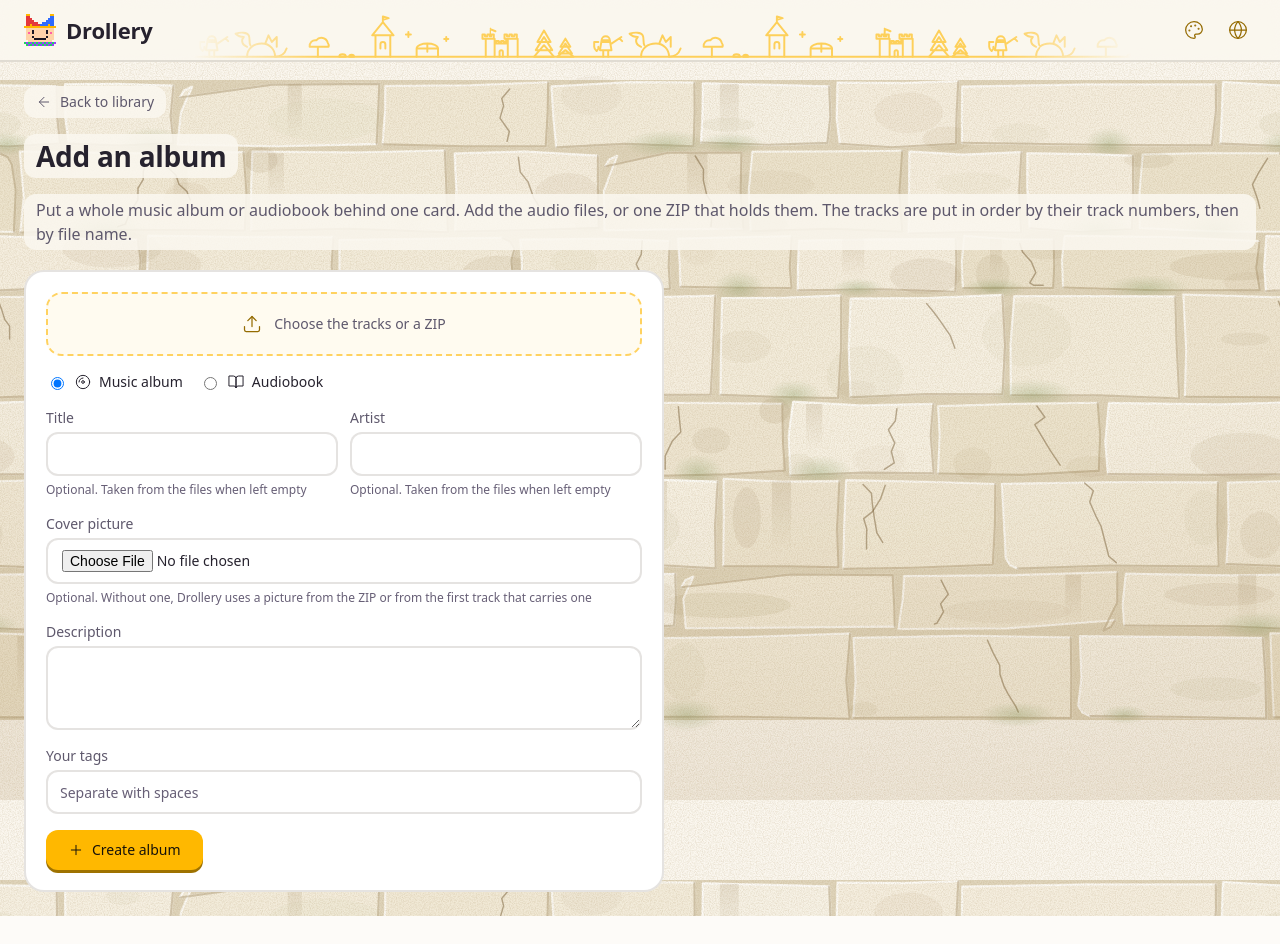
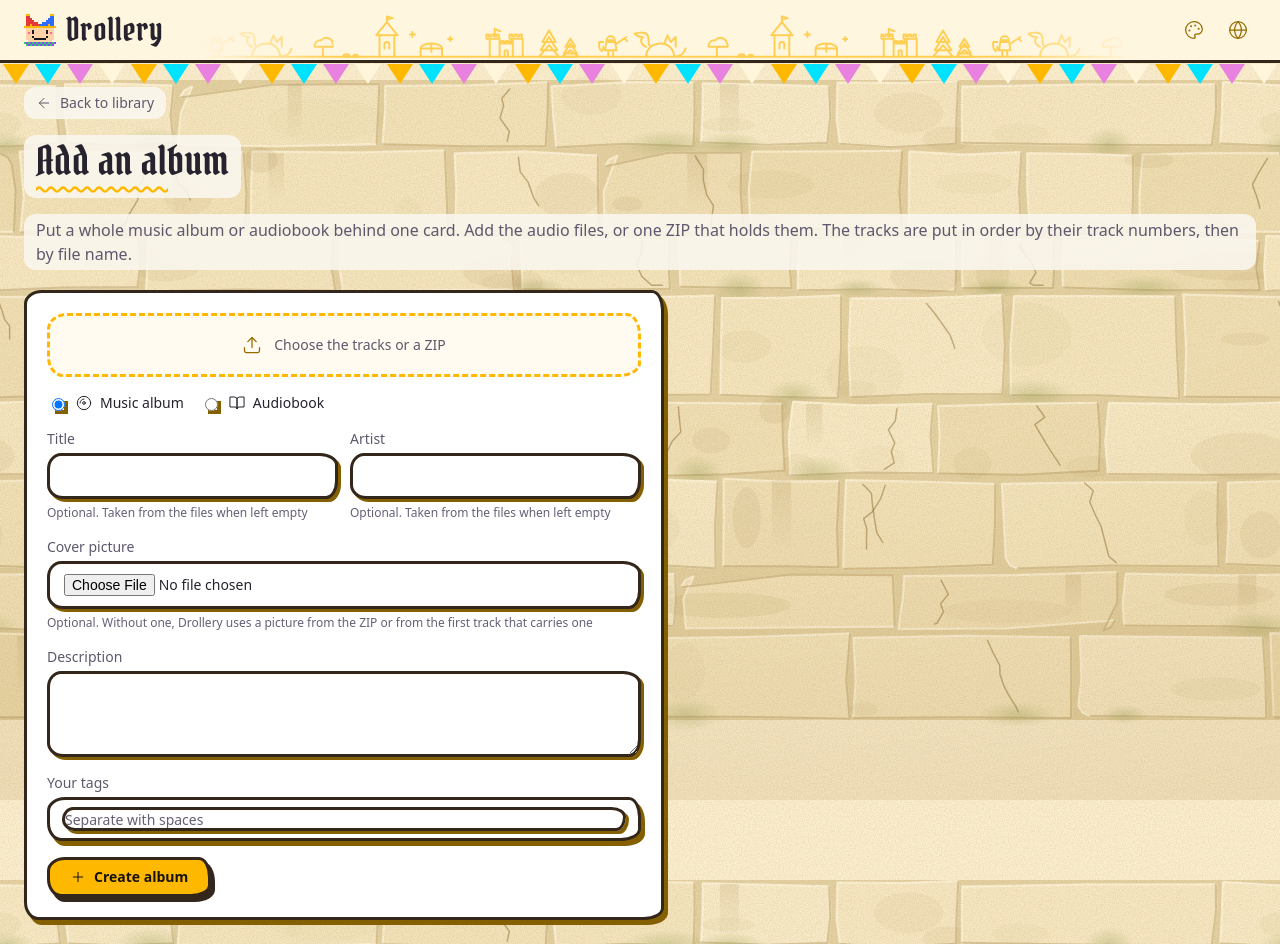
Before and after one commit to ScriptKnight-de/Drollery, a FastAPI app: template src/drollery/templates/album_new.html in a window 1280 px wide. Before the commit the page ends 916 px from the top, so only its background shows below. Run offline with FastAPI, Linux system fonts and the light colour scheme; the template is opened without the code that fills it, so the values that code supplies are empty; data comes from the database, SQL or seed files in the repository; some libraries are stand-ins or nearby versions.

Commit message:
feat: a more distinctive Playful style (bunting, taped-up cards, blackletter, hard coloured shadows, wobble)
Co-Authored-By: Claude Sonnet 5.5 <noreply@anthropic.com>

```diff
--- /dev/null
+++ b/src/drollery/static/style-playful.css
@@ -0,0 +1,105 @@
+/* The "Playful" style (the default, so no data-style attribute): a medieval fair. Bunting hangs from the header, cards are taped
+   to the wall like snapshots and wobble when you touch them, buttons are chunky and squish, headings are in blackletter. The
+   colours of the bunting, the tape, the shadows and the wash over the wall all come from the highlight colour.
+   Everything is under :root:not([data-style]), so Plain and Pixel are untouched. Font: Pirata One (SIL OFL 1.1). */
+@font-face { font-family: "Pirata One"; src: url("/static/PirataOne-Regular.ttf") format("truetype"); font-weight: 400; font-display: swap; }
+
+:root:not([data-style]) {
+  --display: "Pirata One", "Luminari", "Palatino Linotype", Georgia, serif;
+  --pl-ink: light-dark(#33261a, #0b090f);
+  --pl-shadow: color-mix(in srgb, var(--ac) 52%, #000);                          /* the hard, coloured shadow under things */
+  --pl-tape: color-mix(in srgb, var(--ac) 70%, #fff);
+  --pl-b2: color-mix(in srgb, var(--ac) 40%, #fff6dc);                          /* the bunting's other colours */
+  --pl-b3: color-mix(in srgb, var(--ac) 60%, #000);
+  --pl-b4: #fff6dc;
+  --pl-spring: cubic-bezier(.34, 1.56, .64, 1);
+}
+@supports (color: oklch(from red l c h)) {
+  :root:not([data-style]) { --pl-b2: oklch(from var(--ac) l c calc(h + 130)); --pl-b3: oklch(from var(--ac) calc(l - .08) c calc(h + 250)); }
+}
+
+/* the wall wears the highlight colour */
+:root:not([data-style]) body {
+  background-image: linear-gradient(color-mix(in srgb, var(--ac) 13%, transparent), color-mix(in srgb, var(--ac) 13%, transparent)), var(--tex-vig), var(--tex-grain), var(--tex-blocks), var(--tex-mottle);
+  background-size: auto, auto, 200px 200px, 960px 480px, 600px 600px;
+  background-attachment: scroll, fixed, scroll, scroll, scroll;
+}
+:root:not([data-style]) ::selection { background: var(--ac); color: var(--ac-on); }
+
+/* blackletter headings */
+:root:not([data-style]) :is(h1, h2, .brand span, .modal-head h2) { font-family: var(--display); font-weight: 400; letter-spacing: .015em; }
+:root:not([data-style]) h1 { font-size: 40px; line-height: 44px; }
+:root:not([data-style]) h2 { font-size: 28px; line-height: 32px; }
+:root:not([data-style]) .brand { font-size: 32px; line-height: 36px; letter-spacing: .02em; }
+:root:not([data-style]) .page-head > h1::after { content: ""; display: block; height: 9px; width: 132px; max-width: 100%; margin-top: 2px; background: var(--ac);
+  -webkit-mask: url("/static/squiggle.svg") 0 0 / 24px 9px repeat-x; mask: url("/static/squiggle.svg") 0 0 / 24px 9px repeat-x; }
+
+/* header and footer: a painted banner, with bunting hanging from it */
+:root:not([data-style]) .top { background: color-mix(in srgb, var(--ac) 12%, var(--s1)); backdrop-filter: none; border-bottom: 3px solid var(--pl-ink); }
+:root:not([data-style]) .foot-bar { background: color-mix(in srgb, var(--ac) 12%, var(--s1)); backdrop-filter: none; border-top: 3px solid var(--pl-ink); }
+:root:not([data-style]) .top::after, :root:not([data-style]) .foot-bar::before { content: ""; position: absolute; left: 0; right: 0; height: 22px; pointer-events: none; z-index: 2;
+  background: repeating-linear-gradient(90deg, var(--ac) 0 32px, var(--pl-b2) 32px 64px, var(--pl-b3) 64px 96px, var(--pl-b4) 96px 128px);
+  -webkit-mask: url("/static/bunting-flag.svg") 0 0 / 32px 22px repeat-x; mask: url("/static/bunting-flag.svg") 0 0 / 32px 22px repeat-x;
+  filter: drop-shadow(0 2px 0 rgba(0, 0, 0, .3)); }
+:root:not([data-style]) .top::after { top: 100%; margin-top: 3px; }
+:root:not([data-style]) .foot-bar { position: relative; height: 88px; padding-top: 28px; }
+:root:not([data-style]) .foot-bar::before { top: 3px; }
+:root:not([data-style]) .brand:hover .mark { animation: pl-wiggle .5s var(--pl-spring); }
+:root:not([data-style]) .nav-link:hover, :root:not([data-style]) .icon-btn:hover { animation: pl-wiggle .45s var(--pl-spring); }
+
+/* things with an outline and a hard coloured shadow, and corners that are not quite square */
+:root:not([data-style]) :is(.btn, .seg, .add .field, .panel, .pop, .modal, .side details, .stage, .previewcard, .person-card, .note, .tagfield) {
+  border: 3px solid var(--pl-ink); border-radius: 18px 12px 20px 14px / 14px 20px 12px 18px; box-shadow: 4px 5px 0 var(--pl-shadow); }
+:root:not([data-style]) :is(input, textarea, select) { border: 3px solid var(--pl-ink); border-radius: 14px 18px 12px 16px / 16px 12px 18px 14px; box-shadow: 3px 3px 0 var(--pl-shadow); }
+:root:not([data-style]) :is(input, textarea, select):focus-visible { border-color: var(--ac); box-shadow: 3px 3px 0 var(--ac); }
+:root:not([data-style]) .drop { border: 3px dashed var(--ac); border-radius: 20px 14px 22px 16px / 16px 22px 14px 20px; }
+:root:not([data-style]) .btn { font-weight: 700; }
+:root:not([data-style]) .btn:hover { transform: translate(-1px, -2px) rotate(-1.2deg); box-shadow: 5px 7px 0 var(--pl-shadow); }
+:root:not([data-style]) .btn:active { transform: translate(3px, 4px); box-shadow: 0 0 0 var(--pl-shadow); }
+:root:not([data-style]) .btn.primary { border-color: var(--pl-ink); box-shadow: 4px 5px 0 var(--pl-ink); }
+:root:not([data-style]) .btn.primary:hover { box-shadow: 6px 8px 0 var(--pl-ink); }
+:root:not([data-style]) .btn.primary:active { box-shadow: 0 0 0 var(--pl-ink); }
+:root:not([data-style]) .btn.danger { border-color: var(--bad); box-shadow: 4px 5px 0 color-mix(in srgb, var(--bad) 45%, #000); }
+:root:not([data-style]) :is(.seg input:checked + span, .modes button[aria-pressed="true"]) { box-shadow: 0 3px 0 var(--pl-shadow); }
+:root:not([data-style]) .tabs a { border: 3px solid var(--pl-ink); border-radius: 14px 10px 16px 11px / 11px 16px 10px 14px; box-shadow: 3px 3px 0 var(--pl-shadow); font-weight: 700; }
+:root:not([data-style]) .tabs a:hover { transform: translateY(-2px) rotate(-1.5deg); border-color: var(--pl-ink); }
+:root:not([data-style]) .tabs a.on { border-color: var(--pl-ink); box-shadow: 3px 3px 0 var(--pl-ink); }
+:root:not([data-style]) :is(.chip, .pill) { border: 2px solid var(--pl-ink); }
+:root:not([data-style]) .pop { animation: pl-pop-in .34s var(--pl-spring); }
+
+/* cards: snapshots taped to the wall, a little crooked, straightening up when you point at them */
+:root:not([data-style]) .grid { gap: 32px 26px; padding-top: 14px; }
+:root:not([data-style]) .tile { --tilt: -1.5deg; position: relative; overflow: visible; border: 3px solid var(--pl-ink);
+  border-radius: 16px 20px 14px 22px / 20px 14px 22px 16px; box-shadow: 5px 7px 0 var(--pl-shadow); transform: rotate(var(--tilt));
+  animation: pl-pop-in .55s var(--pl-spring) backwards; }
+:root:not([data-style]) .tile:nth-child(3n + 2) { --tilt: 1.3deg; }
+:root:not([data-style]) .tile:nth-child(4n) { --tilt: -.5deg; }
+:root:not([data-style]) .tile:nth-child(5n + 3) { --tilt: 2deg; }
+:root:not([data-style]) .tile:hover { transform: translateY(-7px) rotate(0deg) scale(1.035); border-color: var(--pl-ink); box-shadow: 8px 12px 0 var(--ac); animation: none; z-index: 3; }
+:root:not([data-style]) .tile::before { content: ""; position: absolute; z-index: 4; top: -13px; left: 50%; width: 68px; height: 22px; margin-left: -34px; transform: rotate(-4deg);
+  background: var(--pl-tape); opacity: .9;
+  clip-path: polygon(0 0, 5% 25%, 0 50%, 5% 75%, 0 100%, 100% 100%, 95% 75%, 100% 50%, 95% 25%, 100% 0); }
+:root:not([data-style]) .tile:nth-child(even)::before { transform: rotate(5deg); margin-left: -20px; background: var(--pl-b2); }
+:root:not([data-style]) .tile:nth-child(3n)::before { transform: rotate(-9deg); margin-left: -48px; background: var(--pl-b3); }
+:root:not([data-style]) .thumb { overflow: hidden; border-radius: 12px 17px 0 0 / 16px 11px 0 0; }
+:root:not([data-style]) .cap { border-top: 3px solid var(--pl-ink); }
+:root:not([data-style]) .meta { font-family: var(--display); font-size: 15px; letter-spacing: .03em; }
+:root:not([data-style]) .tile:nth-child(1) { animation-delay: 0ms; } :root:not([data-style]) .tile:nth-child(2) { animation-delay: 45ms; }
+:root:not([data-style]) .tile:nth-child(3) { animation-delay: 90ms; } :root:not([data-style]) .tile:nth-child(4) { animation-delay: 135ms; }
+:root:not([data-style]) .tile:nth-child(5) { animation-delay: 180ms; } :root:not([data-style]) .tile:nth-child(6) { animation-delay: 225ms; }
+:root:not([data-style]) .tile:nth-child(7) { animation-delay: 270ms; } :root:not([data-style]) .tile:nth-child(8) { animation-delay: 315ms; }
+:root:not([data-style]) .tile:nth-child(9) { animation-delay: 360ms; } :root:not([data-style]) .tile:nth-child(10) { animation-delay: 405ms; }
+:root:not([data-style]) .tile:nth-child(11) { animation-delay: 450ms; } :root:not([data-style]) .tile:nth-child(12) { animation-delay: 495ms; }
+
+/* empty states: the doodle bobs, the title is a banner */
+:root:not([data-style]) :is(.empty, .doodle) > svg { animation: pl-bob 3.4s ease-in-out infinite; stroke-width: 3; opacity: .9; }
+:root:not([data-style]) .empty h2 { font-size: 36px; line-height: 40px; border: 3px solid var(--pl-ink); border-radius: 14px 20px 12px 18px / 18px 12px 20px 14px;
+  background: var(--pl-tape); color: #1b1822; box-shadow: 4px 5px 0 var(--pl-shadow); transform: rotate(-1.5deg); padding: 6px 22px; }
+
+@keyframes pl-pop-in { from { opacity: 0; transform: translateY(18px) rotate(calc(var(--tilt, 0deg) * 3)) scale(.9); } }
+@keyframes pl-wiggle { 0%, 100% { rotate: 0deg; } 25% { rotate: -7deg; } 75% { rotate: 7deg; } }
+@keyframes pl-bob { 0%, 100% { translate: 0 0; } 50% { translate: 0 -9px; } }
+@media (prefers-reduced-motion: reduce) {
+  :root:not([data-style]) :is(.tile, .pop, .brand .mark, .nav-link, .icon-btn, .empty > svg, .doodle > svg) { animation: none !important; }
+  :root:not([data-style]) :is(.btn:hover, .tile:hover) { transform: none; }
+}
--- a/src/drollery/templates/base.html
+++ b/src/drollery/templates/base.html
@@ -19,6 +19,7 @@
   <link rel="apple-touch-icon" href="/static/apple-touch-icon.png">
   {% block head %}{% endblock %}
   <link rel="stylesheet" href="/static/style.css">
+  <link rel="stylesheet" href="/static/style-playful.css">
   <link rel="stylesheet" href="/static/style-plain.css">
   <link rel="stylesheet" href="/static/style-pixel.css">
   <script src="/static/htmx.min.js" defer></script>
```
Also changed, not shown: THIRD_PARTY_NOTICES.md (+6 -0 lines), src/drollery/static/PirataOne-OFL.txt (added, +93 -0 lines), tests/test_styles.py (+21 -2 lines), CHANGELOG.md, README.md, src/drollery/static/PirataOne-Regular.ttf (added), src/drollery/static/bunting-flag.svg (added), src/drollery/static/squiggle.svg (added).
